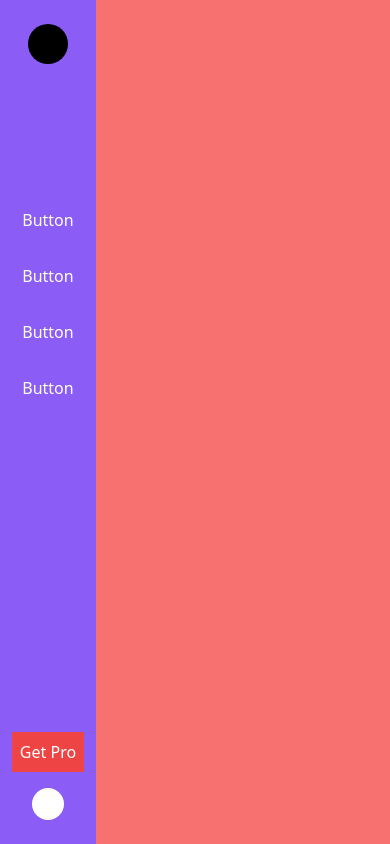
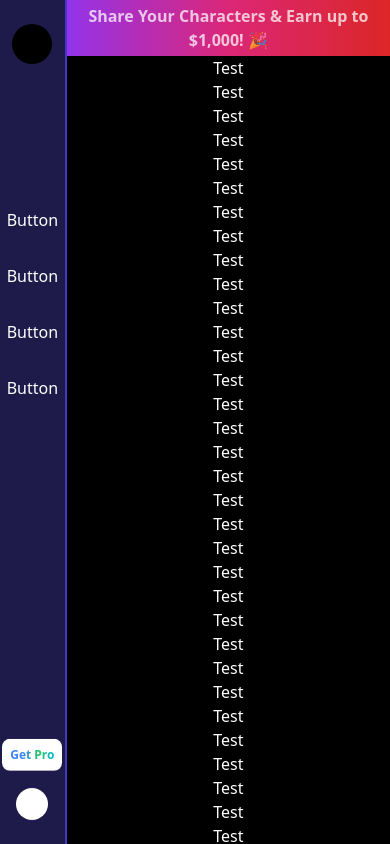
Before and after one commit to kelvinthh/carter-remix, a React (Vite) app: page / in a window 390 px wide. Built offline with nearby package versions, Linux system fonts and the light colour scheme; what tailwindcss-animated would draw is missing.

Commit message:
Add basic content page
- Add bounce animation to Get Pro button
- Adjust left bar width on small screen
- Basic styling for content page

```diff
--- a/index.html
+++ b/index.html
@@ -6,7 +6,7 @@
     <meta name="viewport" content="width=device-width, initial-scale=1.0" />
     <title>Carter</title>
   </head>
-  <body class="h-[100vh] flex flex-col">
+  <body class="h-full min-h-screen bg-black flex flex-col">
     <div id="root"></div>
     <script type="module" src="/src/main.tsx"></script>
   </body>
--- a/src/App.tsx
+++ b/src/App.tsx
@@ -1,9 +1,11 @@
 import Header from "./components/Header";
+import Content from "./pages/Content";
 
 function App() {
   return (
-    <div className="flex min-h-screen flex-row bg-red-400">
+    <div className="h-full min-h-screen flex flex-row">
       <Header />
+      <Content />
     </div>
   );
 }
--- a/src/components/Header.tsx
+++ b/src/components/Header.tsx
@@ -1,10 +1,12 @@
 export default function Header() {
   return (
-    <header className="sticky left-0 z-10 flex min-h-screen flex-col items-center bg-violet-500 w-24 py-6 text-white">
+    // The real website left bar does not scale at small screen
+    // So I add a little breakpoint here just to give more space to content at sm
+    <header className="left-0 top-0 z-10 flex h-full min-h-screen w-20 animate-fade flex-col items-center border-r-2 border-indigo-700 bg-indigo-950 py-6 text-white transition-all animate-ease-in-out sm:w-24">
       {/* Icon */}
-      <div className="mb-auto h-10 w-10 animate-fade-right rounded-full bg-black" />
+      <div className="mb-auto h-10 w-10 animate-fade-right rounded-full bg-black animate-delay-200" />
       {/* Main button group */}
-      <div className="mt-36 flex animate-fade-right flex-col space-y-8 animate-delay-[300ms]">
+      <div className="mt-36 flex animate-fade-right flex-col space-y-8 animate-delay-500 animate-ease-in-out">
         <button>Button</button>
         <button>Button</button>
         <button>Button</button>
@@ -13,8 +15,12 @@ export default function Header() {
       {/* Spacer */}
       <div className="flex-grow bg-white" />
       {/* Bottom buttons */}
-      <div className="flex flex-col items-center space-y-4 animate-fade-right animate-delay-500">
-        <button className='bg-red-500 p-2'>Get Pro</button>
+      <div className="flex animate-fade-right flex-col items-center space-y-4 animate-delay-700 animate-ease-in-out">
+        <button className="flex animate-bounce items-center justify-center rounded-lg bg-white p-2">
+          <span className="bg-gradient-to-r from-blue-500 from-30% via-green-500 to-cyan-500 bg-clip-text text-xs font-bold text-transparent sm:text-base">
+            Get Pro
+          </span>
+        </button>
         <div className="mb-auto h-8 w-8 rounded-full bg-white" />
       </div>
     </header>
--- /dev/null
+++ b/src/pages/Content.tsx
@@ -0,0 +1,60 @@
+export default function Content() {
+  return (
+    <div className="flex h-screen w-full animate-fade flex-col items-center overflow-auto bg-black text-white animate-delay-500">
+      {/* Earn $1000 Text */}
+      <button className="group w-full bg-gradient-to-r from-purple-600 via-pink-600 to-red-600 py-1 text-center font-bold">
+        <p className="animate-pulse transition-all group-hover:animate-none">
+          Share Your Characters & Earn up to $1,000! 🎉
+        </p>
+      </button>
+
+      <h1>Test</h1>
+      <h1>Test</h1>
+      <h1>Test</h1>
+      <h1>Test</h1>
+      <h1>Test</h1>
+      <h1>Test</h1>
+      <h1>Test</h1>
+      <h1>Test</h1>
+      <h1>Test</h1>
+      <h1>Test</h1>
+      <h1>Test</h1>
+      <h1>Test</h1>
+      <h1>Test</h1>
+      <h1>Test</h1>
+      <h1>Test</h1>
+      <h1>Test</h1>
+      <h1>Test</h1>
+      <h1>Test</h1>
+      <h1>Test</h1>
+      <h1>Test</h1>
+      <h1>Test</h1>
+      <h1>Test</h1>
+      <h1>Test</h1>
+      <h1>Test</h1>
+      <h1>Test</h1>
+      <h1>Test</h1>
+      <h1>Test</h1>
+      <h1>Test</h1>
+      <h1>Test</h1>
+      <h1>Test</h1>
+      <h1>Test</h1>
+      <h1>Test</h1>
+      <h1>Test</h1>
+      <h1>Test</h1>
+      <h1>Test</h1>
+      <h1>Test</h1>
+      <h1>Test</h1>
+      <h1>Test</h1>
+      <h1>Test</h1>
+      <h1>Test</h1>
+      <h1>Test</h1>
+      <h1>Test</h1>
+      <h1>Test</h1>
+      <h1>Test</h1>
+      <h1>Test</h1>
+      <h1>Test</h1>
+      <h1>Test</h1>
+    </div>
+  );
+}
```
